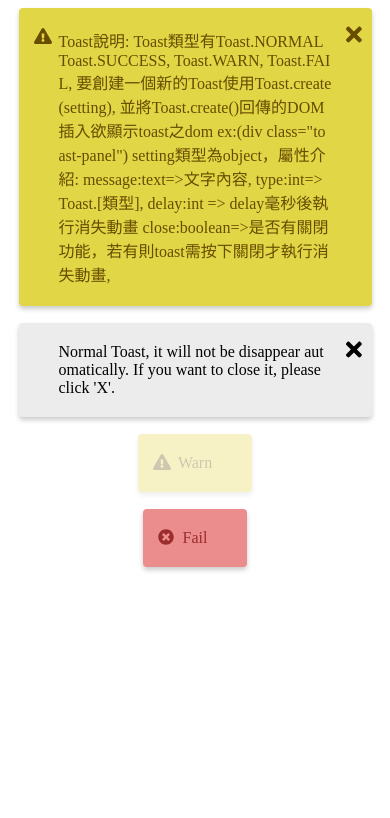
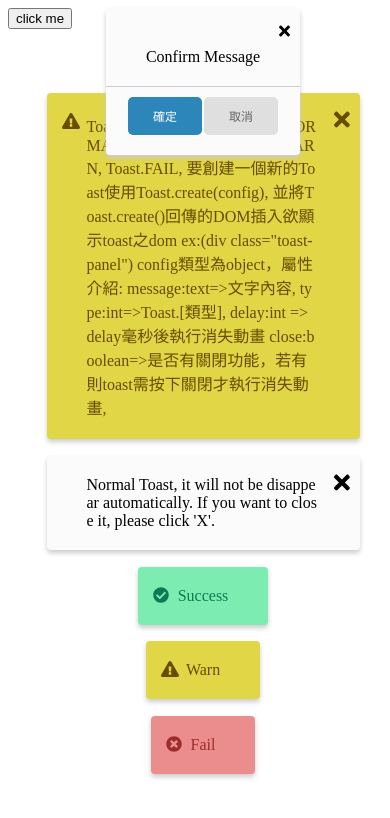
Before and after one commit to HANKSIE/BJ-page, a website: page sample/toast.html in a window 390 px wide. Drawn offline with nearby package versions, Linux system fonts and the light colour scheme.

Commit message:
新增confirm

```diff
--- a/css/component/toast.css
+++ b/css/component/toast.css
@@ -1,15 +1,42 @@
-.toast {
+.toast, .pop-window {
     display: flex;
     justify-content: center;
     position: relative;
-    background-color: #ececec;
     padding: 20px 20px;
     border-radius: 4px;
     margin: 1vh;
     box-shadow: 0 3px 5px #CCCCCC;
     pointer-events: initial;
     overflow: hidden;
+    max-width: 500px;
 }
+
+.pop-window {
+    display: none;
+    position: fixed;
+}
+
+.toast-normal, .confirm {
+    background-color: #fbfbfb;
+}
+
+.confirm {
+    position: fixed;
+    top: 0;
+    flex-direction: column;
+    align-items: center;
+    min-width: 30vw;
+    max-width: 500px;
+    z-index: 51;
+}
+
+.confirm-btn-group {
+    display: flex;
+    justify-content: space-evenly;
+    padding-top: 10px;
+    width: 100%;
+}
+
 .toast-success {
     color: #0f7955;
     background-color: #7cecb0;
@@ -26,37 +53,53 @@
 }
 
 #toast-panel,
-#toast-panel-left,
-#toast-panel-right {
+#confirm-panel {
     display: flex;
     flex-direction: column;
     justify-content: flex-start;
     align-items: center;
-    height: 90%;
+    min-height: 90%;
     bottom: 0;
     position: fixed;
-    z-index: 99;
+    z-index: 50;
     pointer-events: none;
+    overflow: hidden;
 }
 
-#toast-panel {
-    left: 0;
-    right: 0;
+#toast-panel,  #confirm-panel{
+    width: 100vw;
 }
 
-#toast-panel-left {
-    left: 0;
+.toast-close-btn, .pop-window-close-btn, .confirm-close-btn {
+    position: absolute;
+    cursor: pointer;
 }
 
-#toast-panel-right {
-    right: 0;
-}
-
-.toast-close-btn {
-    position: absolute;
+.toast-close-btn, .pop-window-close-btn, .confirm-close-btn {
     top: 15px;
     right: 10px;
     cursor: pointer;
+}
+
+
+.confirm-ok-btn, .confirm-cancel-btn {
+    cursor: pointer;
+    bottom: 15px;
+    padding: 10px 25px;
+    border-radius: 5px;
+    font-size: 12px;
+}
+
+.confirm-ok-btn{
+    left: 10px;
+    background-color: #2d86b9;
+    color: white;
+}
+
+.confirm-cancel-btn {
+    right: 10px;
+    background-color: #dfdfdf;
+    color: #666666;
 }
 
 .toast-icon {
@@ -64,15 +107,44 @@
    left: 15px;
 }
 
-.toast-msg {
+.toast-msg, .confirm-msg {
     padding: 0 20px;
-    max-width: 70vw;
     word-wrap: break-word;
     word-break: break-all;
+}
+
+.confirm-msg {
+    text-align: center;
+    width: 100%;
+    padding: 20px 20px;
+    border-bottom: #CCCCCC 1px solid;
 }
 
 @media screen and (max-width: 600px) {
     .toast-close-btn {
         font-size: 23px;
     }
+
+    .toast {
+        max-width: 70vw;
+    }
+
+    .confirm-ok-btn{
+        left: 10px;
+        background-color: #2d86b9;
+        color: white;
+    }
+
+    .confirm-cancel-btn {
+        right: 10px;
+        background-color: #dfdfdf;
+        color: #666666;
+    }
 }
+
+@media screen and (max-width: 300px) {
+    .confirm-ok-btn, .confirm-cancel-btn {
+        padding: 10px 20px;
+        font-size: 10px;
+    }
+}
--- a/css/profile.css
+++ b/css/profile.css
@@ -6,9 +6,8 @@
     cursor: pointer;
 }
 
-#alter-form {
+#alter-pop {
     display: none;
-    position: relative;
     background-color: #f2f2f2;
     border-radius: 10px;
     padding: 30px 20px;
--- a/js/index.js
+++ b/js/index.js
@@ -30,17 +30,7 @@ $('.nav-fixed').each(function (index, el) {
     $(keep).insertBefore(el); //填充fixed原本的位置
 });
 
-//修改密碼按鈕切換修改密碼表單顯示/隱藏
-$('#alter-pwd-btn').click(function () {
-    $('#alter-form').fadeToggle('slow');
-});
-
-$('#close').click(function () {
-    $('#alter-form').fadeOut('slow');
-});
-
 //toast
-
 class Toast {
 
     static NORMAL = 0;
@@ -51,24 +41,96 @@ class Toast {
 
     static WARN = 3;
 
+    static viewHandle = {
+        enable() {
+            $(document.body).css('pointer-events', 'initial');
+        },
+
+        disable() {
+            $(document.body).css('pointer-events', 'none');
+        }
+    }
+
+    static confirm(config, okHandle = function () { }, cancelHandle = function () { }) {
+        config = Object.assign(Toast.createConfirmDefaultConfig(), config);
+
+        let ref = $(`<div class="toast confirm"><div class='confirm-msg'>${config.message}</div></div>`);
+
+        let cancel = $(`<div class="confirm-cancel-btn">${config.cancel}</div>`);
+        cancel.click(function () {
+
+            cancel.unbind('click'); //解除綁定事件
+
+            ref.fadeOut(300, () => {
+                ref.remove();
+            });
+
+            Toast.viewHandle.enable();
+            cancelHandle();
+        });
+
+        let ok = $(`<div class="confirm-ok-btn">${config.ok}</div>`);
+        ok.click(function () {
+
+            ok.unbind('click'); //解除綁定事件
+
+            ref.fadeOut(300, () => {
+                ref.remove();
+
+            });
+
+            Toast.viewHandle.enable();
+            okHandle();
+
+        });
+
+        let btnGroup = $('<div class="confirm-btn-group"></div>').append(ok, cancel)
+
+        ref.append(btnGroup);
+        //右上角關閉按鈕
+        let close = $('<div class="confirm-close-btn"><i class="fas fa-times"></i></div>');
+        close.click(function () {
+            ref.fadeOut(500, () => {
+                ref.remove();
+                Toast.viewHandle.enable();
+            });
+        });
+        ref.append(close);
+
+        //隱藏後淡入
+        ref.hide();
+        ref.fadeIn('slow');
+
+        Toast.viewHandle.disable();
+        config.parent.append(ref);
+    }
+
+    static createConfirmDefaultConfig() { //回傳預設值
+        return {
+            message: '',
+            ok: '確定',
+            cancel: '取消',
+            parent: $('#confirm-panel')
+        };
+    }
+
     static createDefaultConfig() { //回傳預設值
         return {
             message: '',
             type: Toast.NORMAL,
-            delay: 1500,
+            delay: 3000,
             close: false,
         }
     }
 
-    //如果type是Toast.KEEP, delay不生效
-    static create(setting) {
+    static create(config) {
 
-        setting = Object.assign(Toast.createDefaultConfig(), setting);
+        config = Object.assign(Toast.createDefaultConfig(), config);
 
         //創造基礎toast
-        let ref = $(`<div class="toast"><div class='toast-msg'>${setting.message}</div></div>`);
+        let ref = $(`<div class="toast"><div class='toast-msg'>${config.message}</div></div>`);
         //依照類型塞入class
-        switch (setting.type) {
+        switch (config.type) {
             case Toast.NORMAL:
                 ref.addClass('toast-normal');
                 break;
@@ -89,7 +151,7 @@ class Toast {
                 break;
         }
 
-        if (setting.type == Toast.KEEP || setting.close == true) {
+        if (config.close == true) {
             //加入關閉按鈕
             let close = $('<div class="toast-close-btn"><i class="fas fa-times"></i></div>');
             close.click(function () {
@@ -97,8 +159,12 @@ class Toast {
             });
             ref.append(close);
         } else {
-            Toast.fadeOut(ref, setting.delay);
+            Toast.fadeOut(ref, config.delay);
         }
+
+        //隱藏後淡入
+        ref.hide();
+        ref.fadeIn('slow');
 
         return ref;
     }
@@ -106,14 +172,10 @@ class Toast {
     static fadeOut(ref, delay) {
 
         setTimeout(() => { //delay毫秒後才開始動畫
-            ref.animate({ opacity: 0 }, 800); //(delay + 1000)毫秒後變透明
-            setTimeout(() => { //(delay + 800)毫秒後高度縮小
-                let minify = 500;
-                ref.animate({ height: 0, padding: 0, margin: 0 }, minify);
-                setTimeout(() => {
+            ref.animate({ opacity: 0 }, 800)
+                .slideUp(500, () => {
                     ref.remove();
-                }, minify + 500); //延遲消除dom
-            }, 600);
+                });
         }, delay)
     }
 
@@ -121,15 +183,25 @@ class Toast {
 
 //demo
 function launchToast() {
+    Toast.confirm({
+        message: 'Confirm Message',
+        ok: '確定',
+        cancel: '取消',
+    }, function () {
+        console.log('ok');
+    }, function () {
+        console.log('cancel');
+    });
+
     $('#toast-panel').append(Toast.create({
         message:
             "\
             Toast說明: Toast類型有Toast.NORMAL\
             Toast.SUCCESS, Toast.WARN, Toast.FAIL,\
-            要創建一個新的Toast使用Toast.create(setting),\
+            要創建一個新的Toast使用Toast.create(config),\
             並將Toast.create()回傳的DOM插入欲顯示toast之dom\
             ex:(div class=\"toast-panel\")\
-            setting類型為object，屬性介紹:\
+            config類型為object，屬性介紹:\
             message:text=>文字內容,\
             type:int=>Toast.[類型], \
             delay:int => delay毫秒後執行消失動畫\
@@ -151,3 +223,87 @@ function launchToast() {
         $('#toast-panel').append(Toast.create({ message: 'Fail', type: Toast.FAIL }));
     }, 4000);
 }
+
+launchToast();
+//pop window
+class PopWindow {
+
+    static ANIMATE = Object.freeze({
+        FADE: 1,
+        ZOOM: 2,
+    });
+
+    static createDefaultConfig() { //回傳預設值
+        return {
+            btnID: '',
+            popID: '',
+            animate: PopWindow.ANIMATE.FADE,
+            delay: 300
+        };
+    }
+
+    static register(config) {
+
+        config = Object.assign(PopWindow.createDefaultConfig(), config);
+
+        let btn = $(`#${config.btnID}`);
+        let pop = $(`#${config.popID}`);
+
+        let close = pop.find('.pop-window-close-btn').first();
+
+        let animate = PopWindow.createAnimate(config.animate, pop);
+        ;
+        close.click(() => {
+            animate.out(config.delay);
+        });
+        btn.click(() => {
+            if (pop.css('display') == 'none') {
+                animate.in(config.delay);
+            } else {
+                animate.out(config.delay);
+            }
+        });
+    }
+
+    static createAnimate(animate, pop) {
+        switch (animate) {
+            case PopWindow.ANIMATE.FADE:
+                return {
+                    in: function (delay) {
+                        pop.fadeIn(delay);
+                    },
+                    out: function (delay) {
+                        pop.fadeOut(delay);
+                    }
+                };
+            case PopWindow.ANIMATE.ZOOM:
+                let origin = pop.css(['height', 'padding']);
+                return {
+                    in: function (delay) {
+                        pop.show();
+                        pop.css({ 'height': 0, 'padding': 0 });
+                        pop.animate(origin, delay);
+                    },
+                    out: function (delay) {
+                        pop.animate({ height: 0, padding: 0 }, delay, function () {
+                            pop.hide();
+                        });
+                    }
+                };
+            default:
+                return {
+                    in: function (delay) {
+                        pop.fadeIn(delay);
+                    },
+                    out: function (delay) {
+                        pop.fadeOut(delay);
+                    }
+                };
+        }
+    }
+}
+
+PopWindow.register({
+    btnID: 'alter-pwd-btn',
+    popID: 'alter-pop',
+});
--- a/sample/toast.html
+++ b/sample/toast.html
@@ -2,12 +2,17 @@
 <link rel="stylesheet" href="https://fonts.googleapis.com/css?family=Noto+Sans+TC">
 <link rel="stylesheet" href="../css/component/toast.css">
 
-<div id="toast-panel" style="height: 100vh;">
-</div>
+<!-- 顯示toast的區塊 -->
+<div id="toast-panel"></div>
+<!-- 顯示confirm的區塊 -->
+<div id='confirm-panel'></div>
+<button onclick="clickMe()">click me</button>
 
 <script src="https://cdnjs.cloudflare.com/ajax/libs/jquery/3.5.1/jquery.min.js"></script>
 <script src="https://cdnjs.cloudflare.com/ajax/libs/font-awesome/5.14.0/js/all.min.js"></script>
 <script src="../js/index.js"></script>
 <script>
-    launchToast();
+    function clickMe() {
+        console.log('click');
+    }
 </script>
```
Also changed, not shown: templates/master.html (+4 -4 lines).
